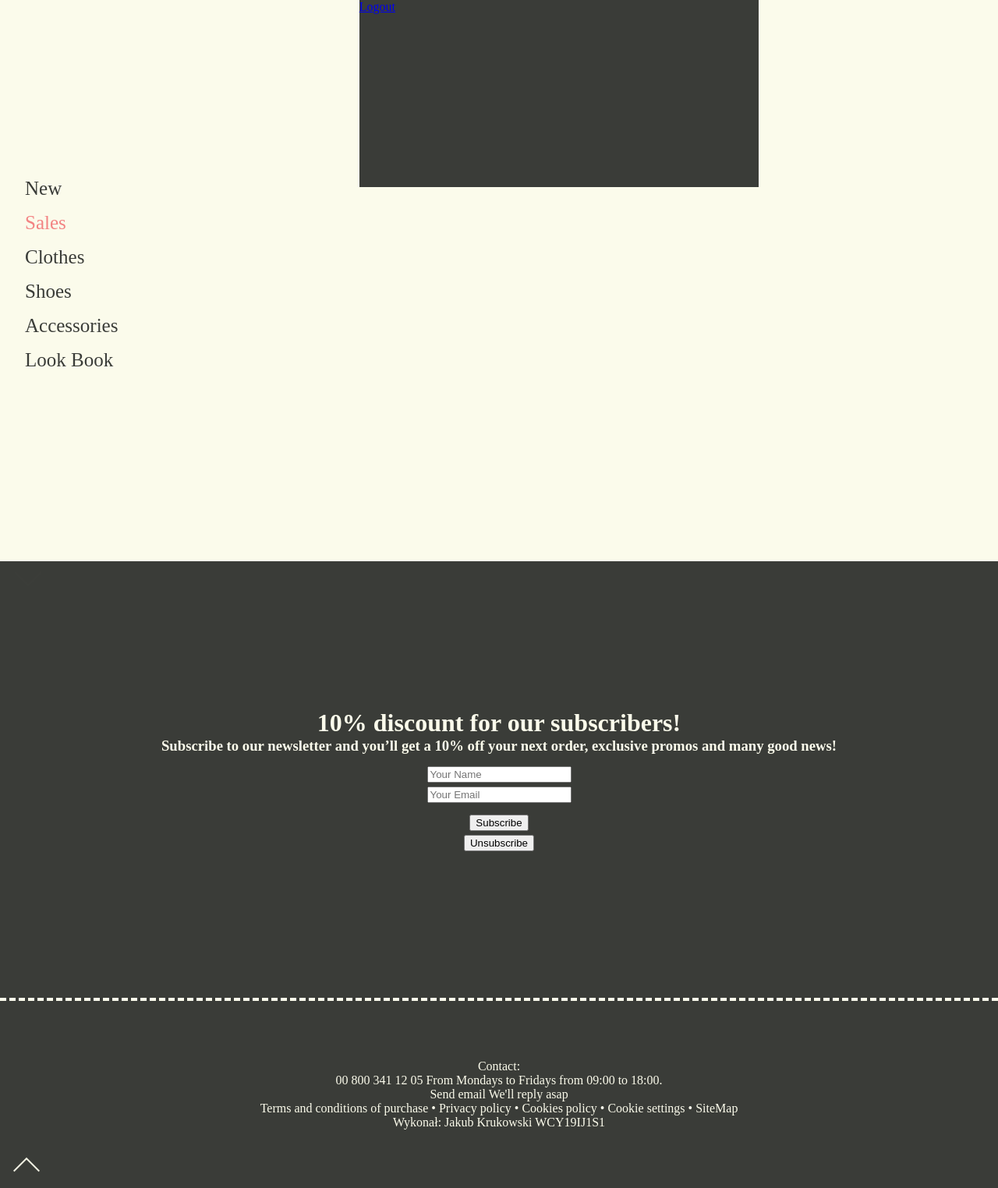
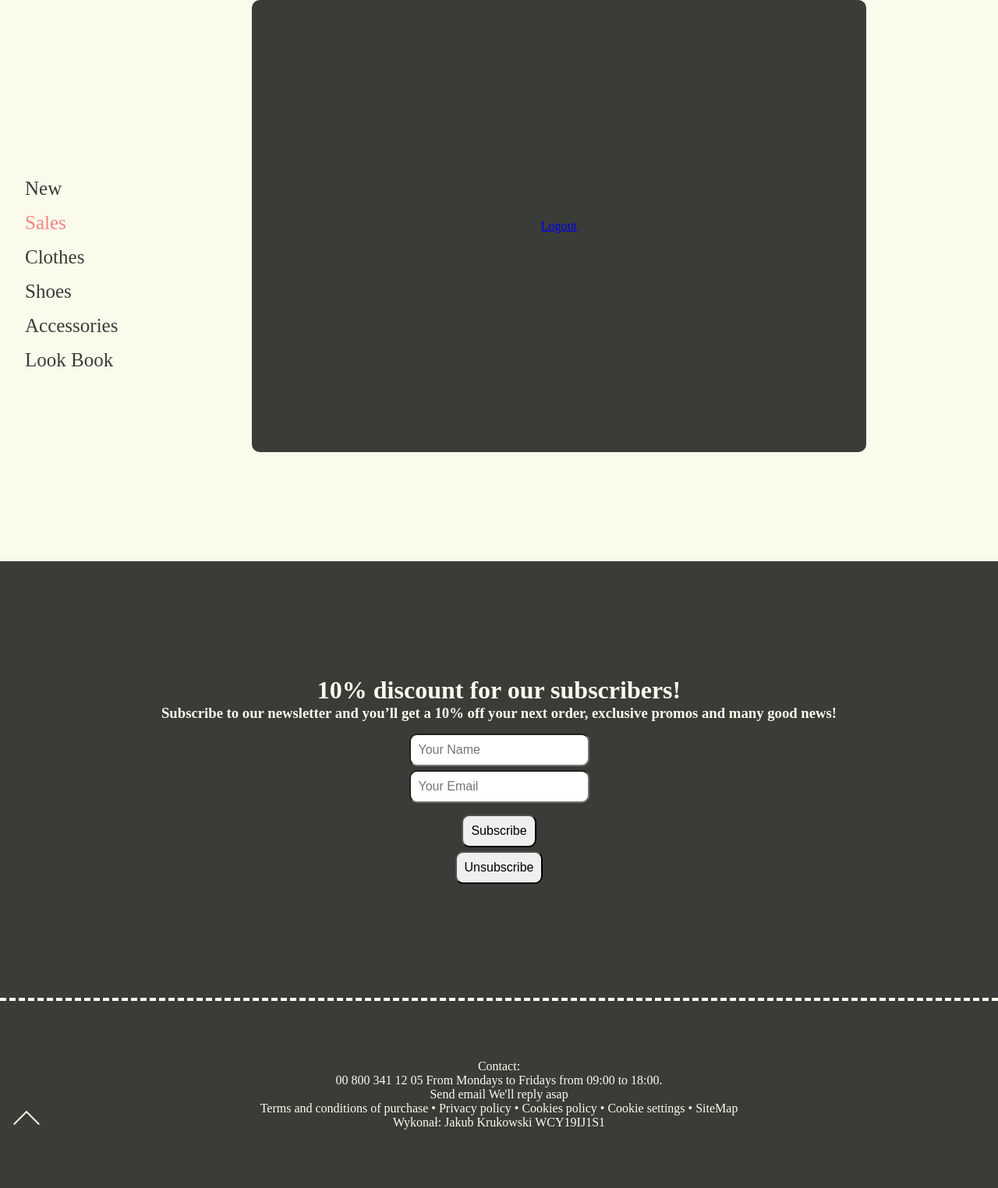
Before and after one commit to KrukowskiJ/Python_Project, a Flask app: page /user in a window 1280 px wide. Shown: the part 80-1604 px from the top of the page at 78% size. Run offline with Flask 2, Linux system fonts and the light colour scheme.

Commit message:
new styles

```diff
--- a/flaskr/static/css/items.css
+++ b/flaskr/static/css/items.css
@@ -1,8 +1,11 @@
 .items {
   display: flex;
-  flex-direction: column;
+  flex-wrap: wrap;
   align-items: center;
+  justify-content: center;
   width: 100%;
+  height: 90vh;
+  overflow-y: scroll;
 }
 
 .item {
--- a/flaskr/static/css/items.scss
+++ b/flaskr/static/css/items.scss
@@ -2,9 +2,12 @@
 
 .items{
   display: flex;
-  flex-direction: column;
+  flex-wrap: wrap;
   align-items: center;
+  justify-content: center;
   width: 100%;
+  height:90vh;
+  overflow-y:scroll;
 }
 .item{
   display: flex;
--- a/flaskr/static/css/profile.css
+++ b/flaskr/static/css/profile.css
@@ -1,6 +1,17 @@
+.card_container {
+  margin-top: 5vh;
+  margin-right: 12vw;
+}
+
 .card {
-  height: 30vh;
-  width: 40vw;
+  border-radius: 10px;
+  display: flex;
+  flex-direction: column;
+  align-items: center;
+  justify-content: center;
+  padding: 10px;
+  height: 70vh;
+  width: 60vw;
   margin: auto;
   background-color: #3A3C38;
 }
--- a/flaskr/static/css/profile.scss
+++ b/flaskr/static/css/profile.scss
@@ -1,11 +1,57 @@
 @import "settings.scss";
 
+.card_container{
+margin-top:5vh;
+  margin-right:12vw;
+}
 .card{
-  height: 30vh;
-  width: 40vw;
+  border-radius: 10px;
+  display: flex;
+  flex-direction: column;
+  align-items: center;
+  justify-content: center;
+  padding:10px;
+  height: 70vh;
+  width: 60vw;
   margin: auto;
   background-color: $compname-color;
 }
 .name{
   color: $primary-color;
 }
+.logout_btn{
+  margin-top: 100px;
+  text-decoration: none;
+  bottom: 50px;
+  color: $primary-color;
+}
+
+.close {
+  cursor:pointer;
+  position: absolute;
+  margin-left: 58vw;
+  margin-bottom: 65vh;
+  width: 32px;
+  height: 32px;
+  opacity: 0.5;
+}
+.close:hover {
+  opacity: 1;
+}
+.close:before, .close:after {
+  position: absolute;
+  content: '';
+  height: 40px;
+  width: 3px;
+  background-color: $primary-color;
+}
+.close:before {
+  transform: rotate(45deg);
+}
+.close:after {
+  transform: rotate(-45deg);
+}
+
+.logo_color{
+  color:$logo-color;
+}
--- a/flaskr/static/css/style.css
+++ b/flaskr/static/css/style.css
@@ -144,7 +144,7 @@ body {
 .button-light span {
   cursor: pointer;
   position: absolute;
-  top: 60px;
+  top: 0px;
   left: -47vw;
   box-sizing: border-box;
   width: 24px;
@@ -180,5 +180,30 @@ body {
     transform: rotate(135deg) translate(-20px, 20px);
   }
 }
+.login_btn {
+  background: transparent;
+  padding: 15px;
+  border-radius: 20px;
+  border: 2px solid #F28383;
+  color: #F28383;
+  margin-bottom: 5px;
+  margin-top: 15px;
+  cursor: pointer;
+  text-decoration: none;
+  font-size: 32px;
+}
+
+.input_desc {
+  color: #FBFBEB;
+  margin: 5px;
+  font-size: 10px;
+  letter-spacing: 3px;
+}
+
+input {
+  font-size: 16px;
+  padding: 10px;
+  border-radius: 10px;
+}
 
 /*# sourceMappingURL=style.css.map */
--- a/flaskr/static/css/style.scss
+++ b/flaskr/static/css/style.scss
@@ -150,7 +150,7 @@ body{
   span {
     cursor: pointer;
     position: absolute;
-    top: 60px;
+    top: 0px;
     left: -47vw;
     box-sizing: border-box;
     width: 24px;
@@ -189,3 +189,28 @@ body{
     transform: rotate(135deg) translate(-20px, 20px);
   }
 }
+
+.login_btn{
+  background: transparent;
+  padding: 15px;
+  border-radius: 20px;
+  border: 2px solid $logo-color;
+  color:$logo-color;
+  margin-bottom: 5px;
+  margin-top: 15px;
+  cursor:pointer;
+  text-decoration: none;
+  font-size: 32px;
+}
+.input_desc{
+  color: $primary-color;
+  margin:5px;
+  font-size:10px;
+  letter-spacing: 3px;
+}
+
+input{
+  font-size: 16px;
+  padding: 10px;
+  border-radius: 10px;
+}
```
Also changed, not shown: other parts of flaskr/static/css/profile.css (+41 -0 lines), 2 other files.
